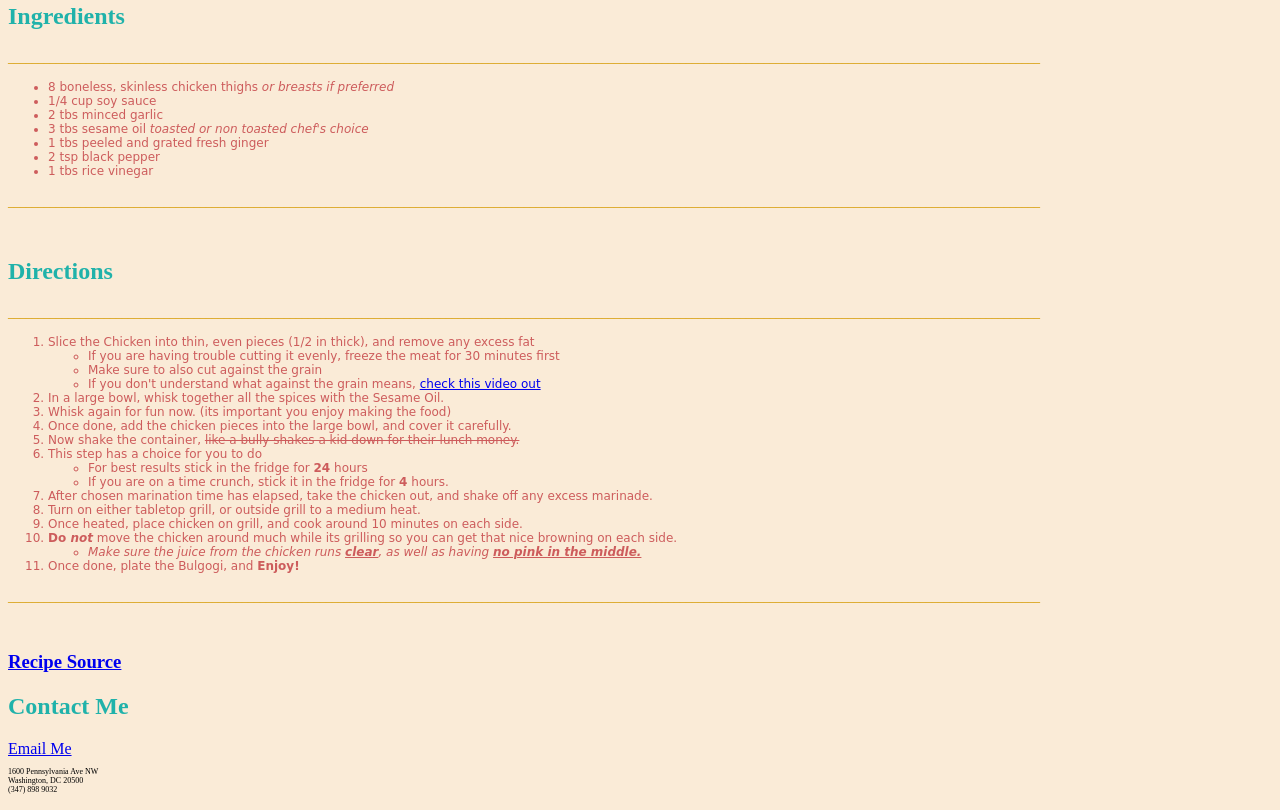
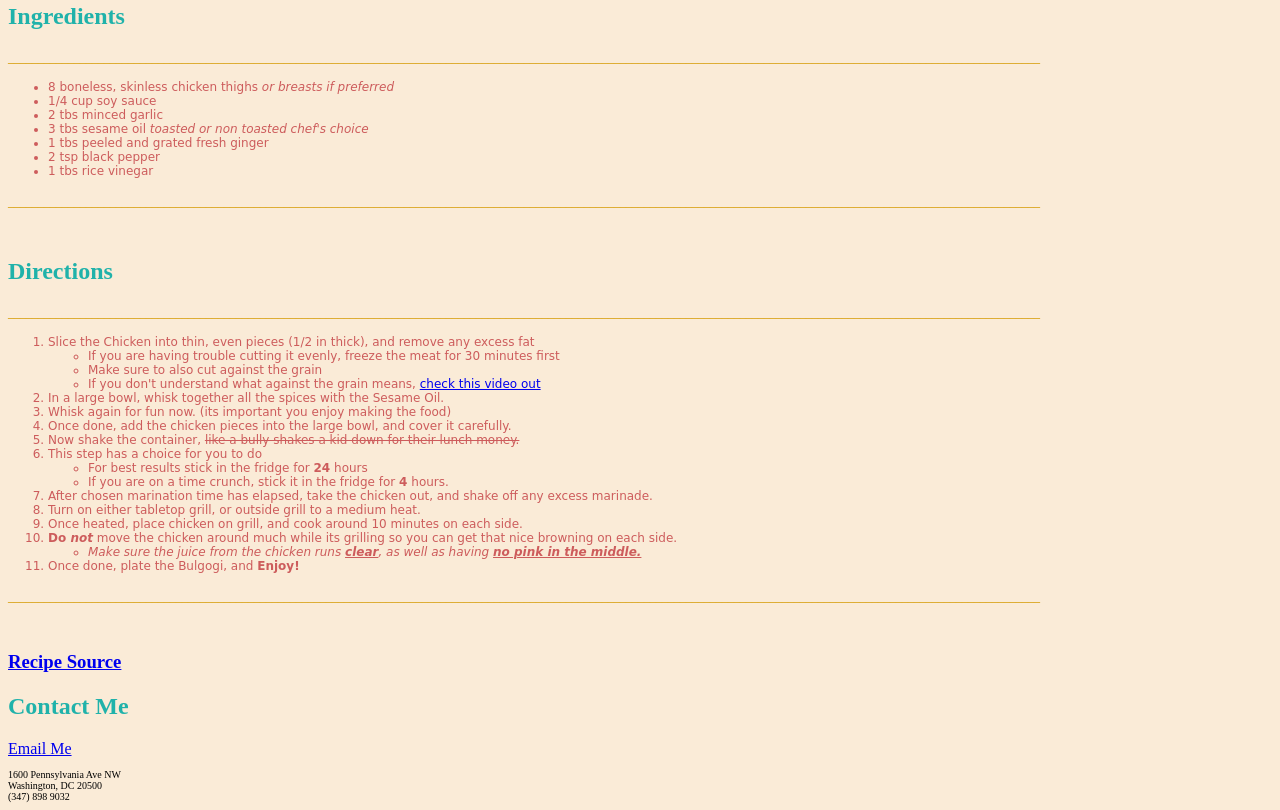
Before and after one commit to Nate-Heim/MART341-WebDesign, a plain HTML site: page Assignment-6/index.html in a window 1280 px wide. Shown: the part 645-1455 px from the top of the page. Drawn offline with Linux system fonts and the light colour scheme.

Commit message:
Update index.html

```diff
--- a/Assignment-6/index.html
+++ b/Assignment-6/index.html
@@ -21,7 +21,7 @@
             li{font: 12px cursive;color:indianred}
             href{font: 10px bold;color:indigo}
             h2{color:lightseagreen}
-            address{font: 8px bold}
+            address{font: 10px bold}
         </style>
  </head>
  <body>
```
